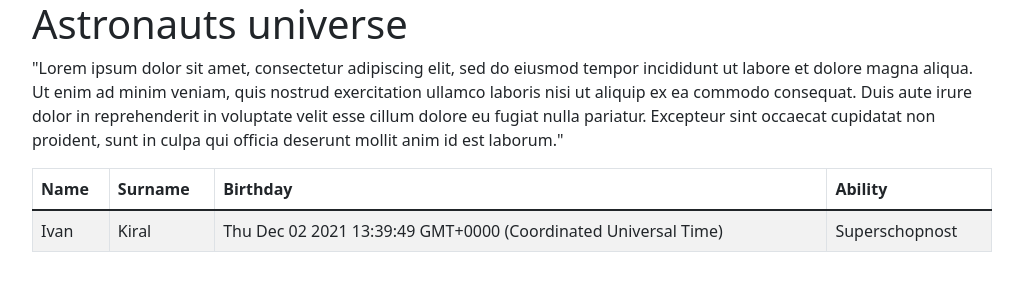
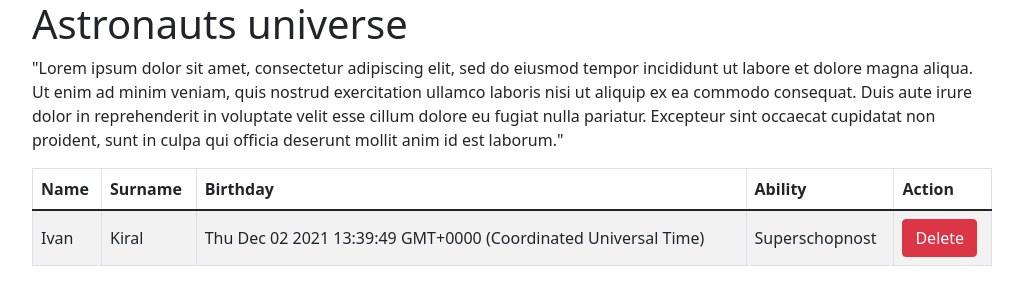
Before and after one commit to IvanKiral/astronauts-client, a React (Create React App) app: page / in a window 1280 px wide. Shown: the top 304 px of the page, without its empty margins (128-1151 px from the left). Built offline with nearby package versions, Linux system fonts and the light colour scheme.

Commit message:
Add Delete

```diff
--- a/src/components/AstronautsEditor.tsx
+++ b/src/components/AstronautsEditor.tsx
@@ -16,6 +16,7 @@ export const Editor: React.FC<EditorProps> = ({astronauts}) => {
                 <th>Surname</th>
                 <th>Birthday</th>
                 <th>Ability</th>
+                <th>Action</th>
             </tr>
         </thead>
         <tbody>
--- a/src/components/EditorItem.tsx
+++ b/src/components/EditorItem.tsx
@@ -1,11 +1,13 @@
 import React from "react";
 import {IAstronaut} from "../app/types/astronaut.type";
+import {Button} from "react-bootstrap";
 
 interface IEditorItemInterface{
     astronaut: IAstronaut
+    onDelete: () => void;
 }
 
-export const EditorItem: React.FC<IEditorItemInterface> = ({astronaut}) => {
+export const EditorItem: React.FC<IEditorItemInterface> = ({astronaut, onDelete}) => {
     const {
         name,
         surname,
@@ -14,9 +16,10 @@ export const EditorItem: React.FC<IEditorItemInterface> = ({astronaut}) => {
     } = astronaut
 
     return (<tr>
-        <td>{name}</td>
-        <td>{surname}</td>
-        <td>{birthday}</td>
-        <td>{ability}</td>
+        <td className="align-middle">{name}</td>
+        <td className="align-middle">{surname}</td>
+        <td className="align-middle">{birthday}</td>
+        <td className="align-middle">{ability}</td>
+        <td><Button variant="danger" onClick={onDelete}>Delete</Button></td>
     </tr>)
 }
--- a/src/containers/EditorItem.tsx
+++ b/src/containers/EditorItem.tsx
@@ -1,19 +1,28 @@
 import {EditorItem} from "../components/EditorItem";
-import {useAppSelector} from "../app/hooks";
+import {useAppDispatch, useAppSelector} from "../app/hooks";
 import React from "react";
+import {AstronautDeletedAction} from "../app/actions/creators/astronautActions";
 
 interface IEditorItemContainerProps{
     readonly id: string;
 }
 
 export const EditorItemContainer: React.FC<IEditorItemContainerProps> = ({id}) => {
+    const dispatch = useAppDispatch();
     const astronaut = useAppSelector(s => s.astronauts.get(id))
+
+    const onDelete = () => {
+        dispatch(AstronautDeletedAction(id))
+    }
 
     if (astronaut === undefined)
         return <></>
 
     return (
-        <EditorItem astronaut={astronaut} />
+        <EditorItem
+            astronaut={astronaut}
+            onDelete={onDelete}
+        />
     )
 }
 
```
